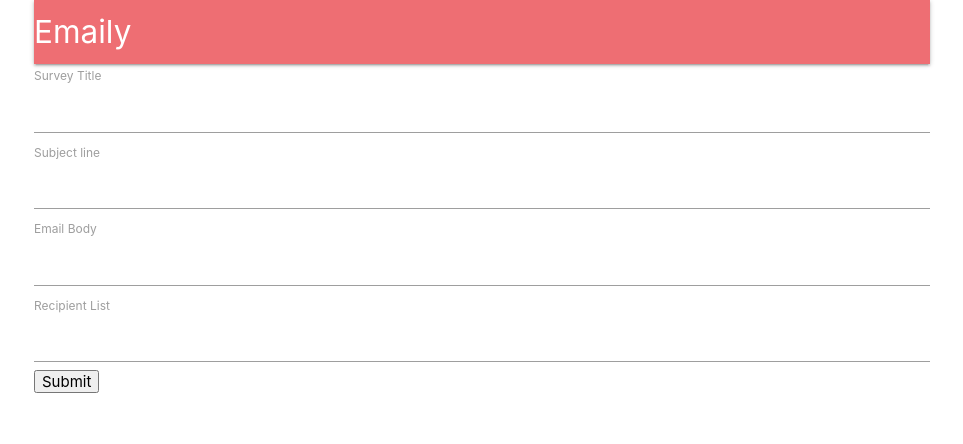
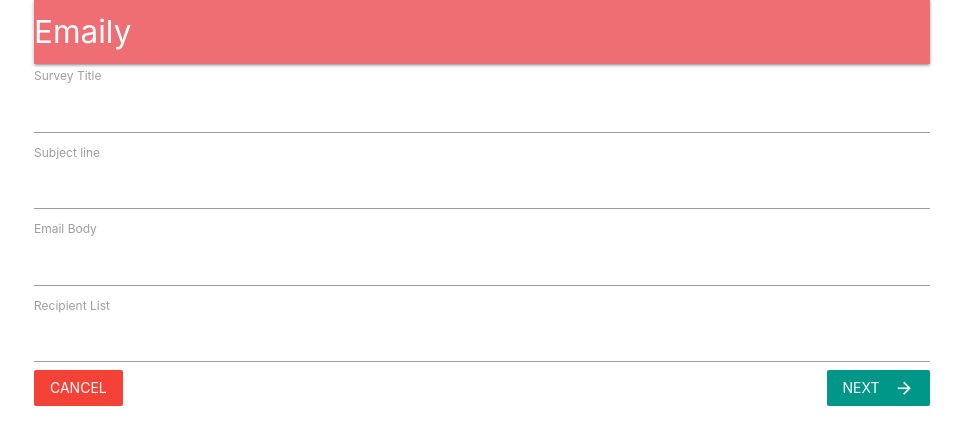
Before and after one commit to haskelash/emaily-server, a React (Create React App) app in the folder client/: page /surveys/new in a window 1280 px wide. Shown: the top 444 px of the page, without its empty margins (158-1121 px from the left). Built offline with nearby package versions, Linux system fonts and the light colour scheme; no server answers.

Commit message:
add button styling, add cancel link

```diff
--- a/client/src/components/surveys/SurveyForm.js
+++ b/client/src/components/surveys/SurveyForm.js
@@ -2,6 +2,7 @@
 import _ from 'lodash'
 import React, { Component } from 'react'
 import { reduxForm, Field } from 'redux-form'
+import { Link } from 'react-router-dom'
 import SurveyField from './SurveyField'
 
 const FIELDS = [
@@ -23,7 +24,13 @@
       <div>
         <form onSubmit={this.props.handleSubmit(values => console.log(values))}>
           {this.renderFields()}
-          <button type="submit">Submit</button>
+          <Link to="/surveys" className="red btn-flat left white-text">
+            Cancel
+          </Link>
+          <button className="teal btn-flat right white-text" type="submit">
+            Next
+            <i className="material-icons right">arrow_forward</i>
+          </button>
         </form>
       </div>
     )
```
